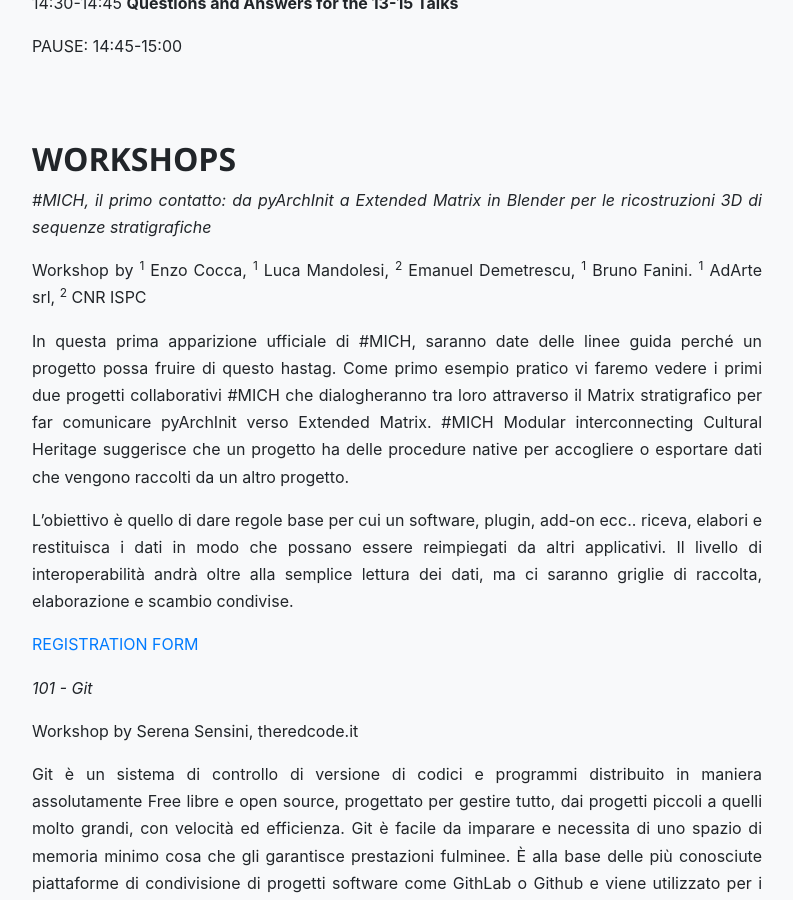
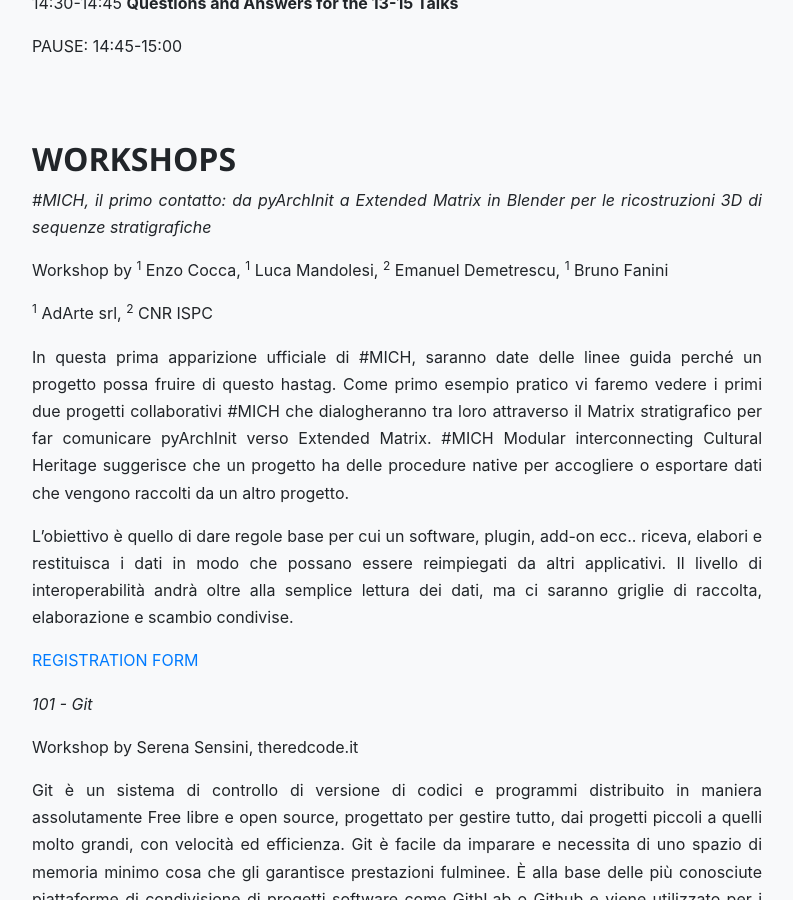
Before and after one commit to archeofoss/2021, a Jekyll site: the page built from programme.md, in a window 1280 px wide and 900 px high, scrolled down 3732 px. Shown: the whole window, without its empty margins (243-1036 px from the left). Built offline with Jekyll 4.4.1, drawn with Linux system fonts in a browser that asks for light colours; nearby versions of some CDN libraries.

Commit message:
Text formatting 3.0

```diff
--- a/programme.md
+++ b/programme.md
@@ -150,7 +150,8 @@ PAUSE: 14:45-15:00
 
 _#MICH, il primo contatto: da pyArchInit a Extended Matrix in Blender per le ricostruzioni 3D di sequenze stratigrafiche_
 
-Workshop by <sup>1</sup> Enzo Cocca, <sup>1</sup> Luca Mandolesi, <sup>2</sup> Emanuel Demetrescu, <sup>1</sup> Bruno Fanini.
+Workshop by <sup>1</sup> Enzo Cocca, <sup>1</sup> Luca Mandolesi, <sup>2</sup> Emanuel Demetrescu, <sup>1</sup> Bruno Fanini
+
 <sup>1</sup> AdArte srl, <sup>2</sup> CNR ISPC
 
 In questa prima apparizione ufficiale di #MICH, saranno date delle linee guida perché un progetto possa fruire di questo hastag. Come primo esempio pratico vi faremo vedere i primi due progetti collaborativi #MICH che dialogheranno tra loro attraverso il Matrix stratigrafico per far comunicare pyArchInit verso Extended Matrix. #MICH Modular interconnecting Cultural Heritage suggerisce che un progetto ha delle procedure native per accogliere o esportare dati che vengono raccolti da un altro progetto.
```
